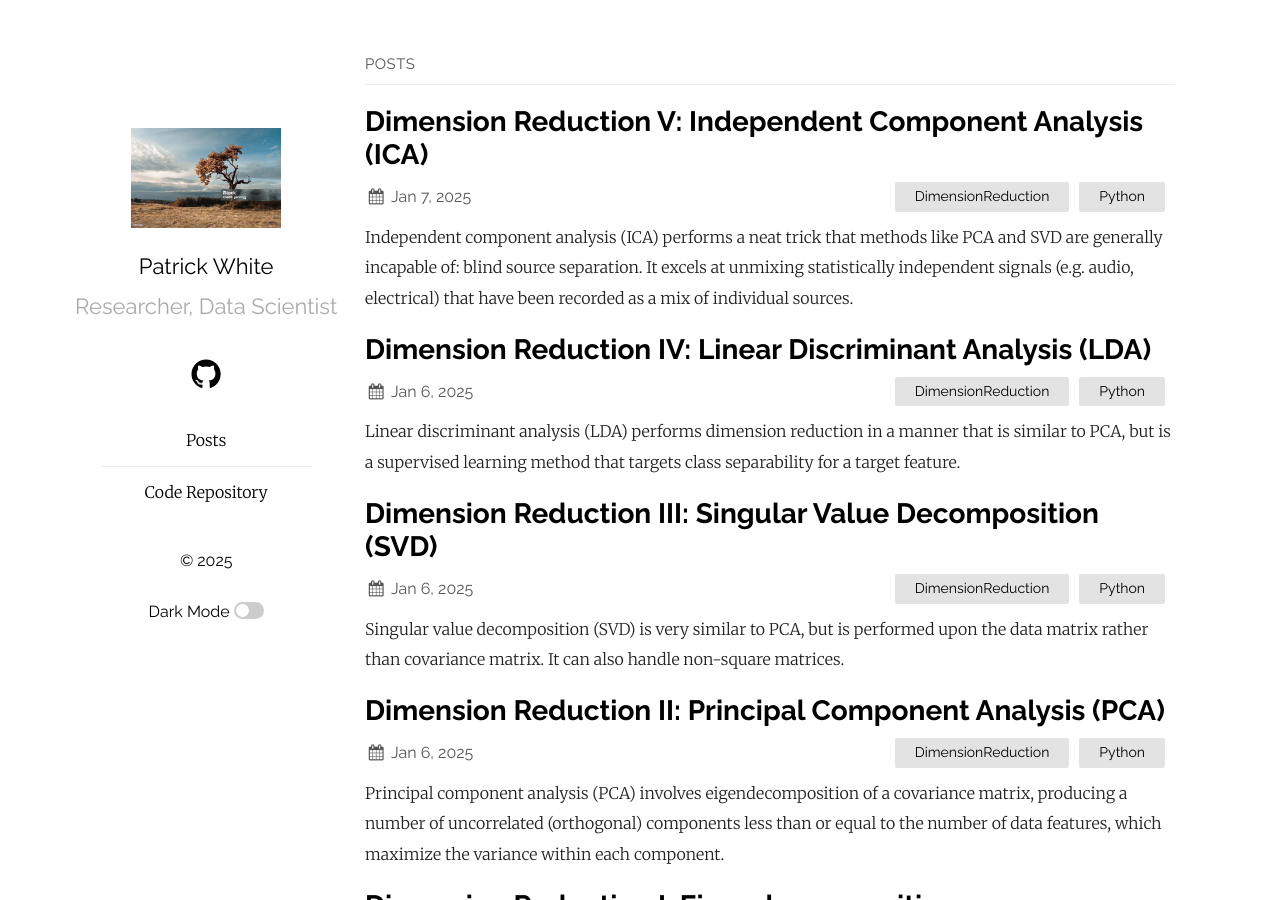
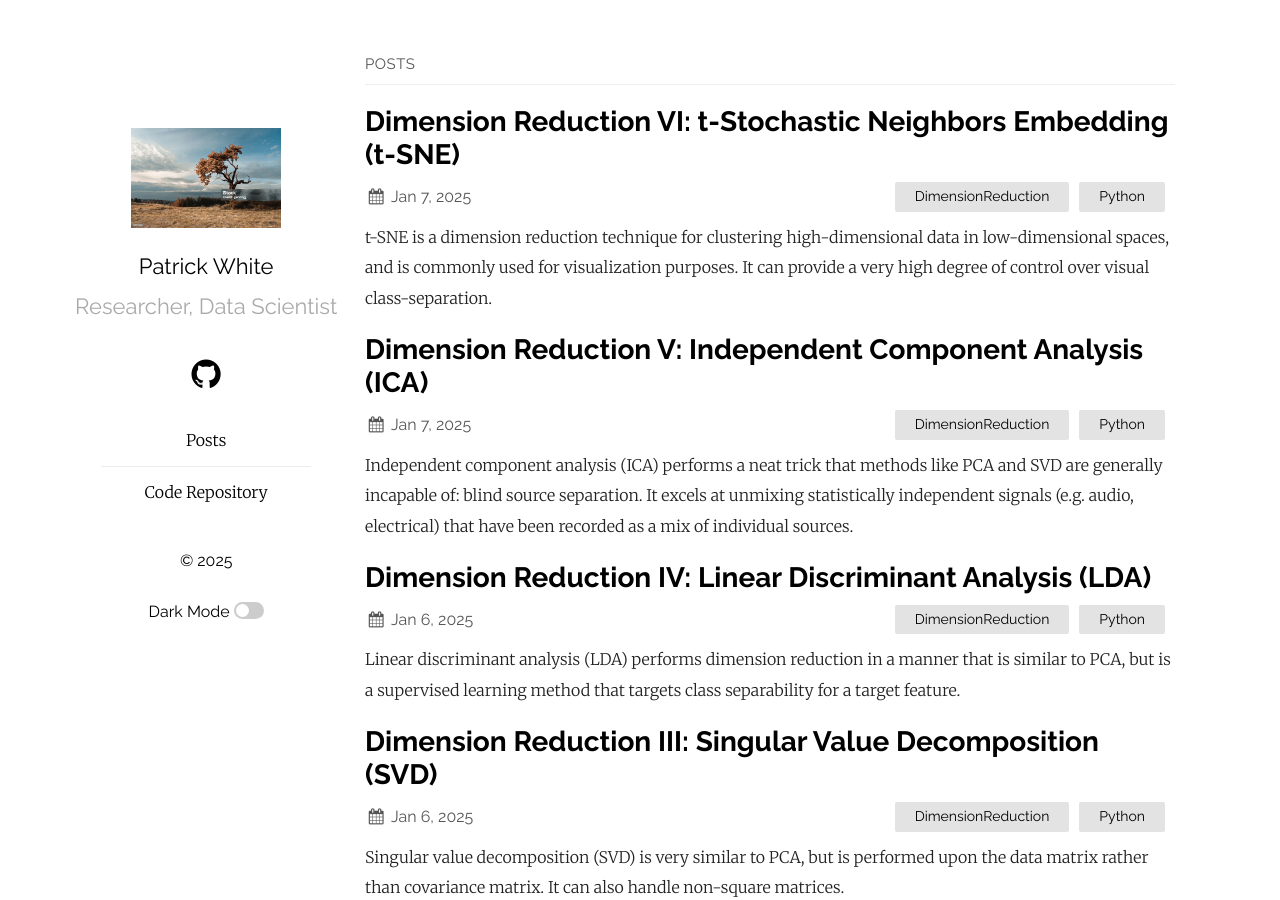
Before and after one commit to pw598/pw598.github.io, a Jekyll site: the page built from index.md, in a window 1280 px wide and 900 px high. Built offline with Jekyll 4.4.1, drawn with Linux system fonts in a browser that asks for light colours; some of the changed lines change nothing that is shown.

Commit message:
Add files via upload

````diff
--- a/_posts/2025-01-07-Dimension-Reduction-V-ICA.md
+++ b/_posts/2025-01-07-Dimension-Reduction-V-ICA.md
@@ -225,7 +225,7 @@ ICA excels at the ‘cocktail party’ problem (i.e., blind source separation) o
 
 # What’s Next?
 
-We’ve concluded the dimension reduction techniques that rely heavily on linear algebra, and techniques like eigendecomposition. The next article covers t-Stochastic Neighbor Embedding (t-SNE), a probabilistically driven method for clustering, and the following article will cover a similar technique called uniform manifold approximation projection (UMAP).
+We’ve concluded the dimension reduction techniques that rely heavily on linear algebra, and techniques like eigendecomposition. The next article covers t-Stochastic Neighbors Embedding (t-SNE), a probabilistically driven method for clustering, and the following article will cover a similar technique called uniform manifold approximation projection (UMAP).
 
 
 
--- /dev/null
+++ b/_posts/2025-01-07-Dimension-Reduction-VI-t-SNE.md
@@ -0,0 +1,199 @@
+---
+layout: post
+title:  "Dimension Reduction VI: t-Stochastic Neighbors Embedding (t-SNE)"
+date:   2025-01-07 00:00:00 +0000
+categories: DimensionReduction Python
+---
+
+
+t-SNE is a dimension reduction technique for clustering high-dimensional data in low-dimensional spaces, and is commonly used for visualization purposes. It can provide a very high degree of control over visual class-separation.
+
+
+
+<img src="https://github.com/pw598/pw598.github.io/blob/main/_posts/images/dr6.png?raw=true" style="height: 500px; width:auto;">
+
+
+# Outline
+
+- Theoretical Foundation
+- Implementation
+- PCA as a Baseline
+- t-SNE
+- Visualizing Perplexity
+- Scikit-Learn Implementation Details
+    - Parameters
+    - Attributes
+    - Methods
+
+
+
+# Theoretical Foundation
+
+t-SNE, an alternative to regular (Gaussian) SNE, is used to project data from a high-dimensional space to a lower-dimensional space, primarily for the purpose of visualizing high-dimensional data in a 2D or 3D map. Utilizing the t-distribution instead of the Gaussian reduces the tendency for points to be crowded together in the center of the map. For high-dimensional data that lies on or near a nonlinear manifold, t-SNE will tend to be more effective than linear methods.
+
+SNE and t-SNE start by converting the high-dimensional Euclidean distances between points into conditional probabilities that represent similarities. The similarity of data point $x_j$ to $x_i$ is the conditional probability $p_{j|i}$ that point $x_i$ would pick $x_j$ as its neighbor if neighbors are picked in proportion to their probability density under a Gaussian (SNE) or t-distribution (t-SNE) centered at $x_i$. We set $p_{i|i}$ to zero, because we're only interested in pairwise similarities.
+
+SNE and t-SNE aim to find a low-dimensional representation that minimizes KL divergence over all points, using gradient descent.
+
+<p>$C = \sum_i KL(P_i || Q_i) = \sum_i \sum_j p_{j|i} ~log \frac{p_{j|i}}{q_{j|i}}$</p>
+
+An alternative to minimizing divergences between conditional probabilities $p_{j|i}$ and $q_{j|i}$ is to minimize a single KL divergence.
+
+$C = KL(P||Q) = \sum_i \sum_j p_{ij} ~log \frac{p_{ij}}{q_{ij}}$
+
+This is called symmetric because $p_{ij} = p_{ji}$ and $q_{ij} = q_{ji}$. For Gaussian SNE, the pairwise similarities in the low-dimensional space are given by:
+
+<p>$q_{ij} = \frac{ exp( - ||y_i-y_j||^2 ) }{ \sum_{k \neq l} exp( - ||y_k-y_l||^2 ) }$</p>
+
+<p>$p_{ij} = \frac{ exp( - ||x_i-x_j||^2 / 2 \sigma^2 ) }{ \sum_{k \neq l} exp( - ||x_k-x_l||^2 / 2 \sigma^2 ) }$</p>
+
+If the data points are approximately uniformly distributed in the region around i in a high (e.g. $10$) dimensional manifold, and we try to model the distances from $i$ to the other data points in a two-dimensional map, we get the crowding problem. The area of the two-dimensional map that is available to accommodate moderately distant data points will not be nearly large enough compared to the area available to accommodate nearby data points.
+
+Since symmetric SNE matches the joint probabilities of pairs of data points in the high-dimension and low-dimension space rather than their distances, we have a natural way of alleviating the crowding problem. In the high-dimensional space, we convert distances into probabilities using a Gaussian, and in the low-dimensional map, we use a distribution with heavier tails. In t-SNE, we use a t-distribution with one degree of freedom (a Cauchy distribution) in the low-dimension map.
+
+<p>$q_{ij} = \frac{ (1 + ||y_i-y_j||^2)^{-1} }{ \sum_{k \neq l} (1 + ||y_k-y_l||^2)^{-1} }$</p>
+
+Perplexity is a hyperparameter specified by the user, and can be interpreted as a smooth measure of the effective number of neighbors. Typical values are between $5$ and $50$.
+
+$\text{Perp}(P_i) = 2^{H(P_i)}$
+
+where $H(P_i)$ is the entropy of $P_i$ in bits.
+
+<p>$H(P_i) = - \sum p_{j|i} ~log_2 p_{j|i}$</p>
+
+
+
+# Implementation
+
+Scikit-Learn has an implementation, the <code>sklearn.manifold.TSNE</code> class. It will require that the following dependency is up to date.
+
+```python
+# !pip install threadpoolctl==3.1.0
+```
+
+Image data will make for a good example, so I'll import the <a href="https://scikit-learn.org/stable/modules/generated/sklearn.datasets.load_digits.html#sklearn.datasets.load_digits">MNIST</a> dataset from sklearn. This gives us 1797 instances of digits labeled 1 through 10. A higher-dimensional version with a greater number of samples is available, however t-SNE's main weakness is an inability to handle compute-intensive operations very quickly (we'll revisit this in the next article on UMAP).
+
+```python
+from sklearn.datasets import load_digits
+
+digits = load_digits()
+X, y = digits.data, digits.target
+n_samples, n_features = X.shape
+```
+
+
+# PCA as a Baseline
+
+As a baseline to compare to, I'll use PCA to project the data onto two dimensions.
+
+```python
+import matplotlib.pyplot as plt
+from sklearn.decomposition import PCA
+import seaborn as sns
+sns.set_theme(style='whitegrid')
+
+pca = PCA(n_components=2)
+transformed = pca.fit_transform(X)
+
+plt.scatter(transformed[:,0:1], transformed[:,1:2], c=y, cmap=sns.color_palette('Accent', as_cmap=True))
+plt.title('PCA-Reduced Data');
+```
+
+<img src="https://github.com/pw598/pw598.github.io/blob/main/_posts/images/dr6-1.png?raw=true" style="height: 450px; width:auto;">
+
+
+Not terrible, there is definitely some clustering evident. But, we would like to be better able to isolate the clusters, if possible.
+
+
+
+# t-SNE
+
+Now, we'll see how the data looks when t-SNE is used to project is onto two dimensions.
+
+```python
+from sklearn.manifold import TSNE
+
+tsne = TSNE(n_components=2, random_state=123)
+transformed = tsne.fit_transform(X)
+
+plt.scatter(transformed[:,0:1],transformed[:,1:2], c=y, cmap=sns.color_palette('Accent', as_cmap=True));
+```
+
+<img src="https://github.com/pw598/pw598.github.io/blob/main/_posts/images/dr6-2.png?raw=true" style="height: 450px; width:auto;">
+
+We see much better class-separability. We can actually control the ratio of inter-cluster distance to intra-cluster distance using the perplexity parameter, although as it gets high enough, the data will start to fan out again (we usually pick values between 5 and 50). Above, we allowed it to use the default setting, which is 30.
+
+
+
+# Visualizing Perplexity
+
+The below illustrates how the sklearn MNIST data looks at varying levels of perplexity.
+
+```python
+fig, ax = plt.subplots(3, 3, figsize = (15, 15))
+
+perps = [ [1,2,3], [5,25,50] , [100,200,500] ]
+
+for i in range(3):
+    for j in range(3):
+        tsne = TSNE(n_components=2, perplexity=perps[i][j], random_state=123)
+        transformed = tsne.fit_transform(X)
+        ax[i][j].scatter(transformed[:,0:1],transformed[:,1:2], c=y, cmap=sns.color_palette('Accent', as_cmap=True))
+        ax[i][j].set_title(f"Perplexity = {perps[i][j]}")
+```
+
+<img src="https://github.com/pw598/pw598.github.io/blob/main/_posts/images/dr6-3.png?raw=true" style="height: 1100px; width:auto;">
+
+
+
+# Advantages and Limitations
+
+t-SNE can reveal clusters and patterns in data that may not be evident with other methods of dimension reduction. By preserving the local structure of data, minimizing the similarities of nearby points in a high-dimensional space, it excels at making high-dimensional data visually interpretable. In terms of limitations, it does not excel at low-rank approximation, the way a method like SVD might. The results are sensitive to the choice of parameters and multiple runs can yield different results due to its stochastic nature. Perhaps most importantly, it is a computationally expensive method that can be very slow for large datasets.
+
+The next article in the series, on UMAP, offers an alternative with very similar functionality, but a much faster solving algorithm.
+
+
+
+# Scikit-Learn Implementation Details
+
+## Parameters
+
+- <code>n_components</code> (default=2): dimension of the embedded space.
+
+- <code>perplexity</code> (default=30.0): related to the number of nearest neighbors used in other manifold learning algorithms. Larger datasets usually require higher perplexity. It must be lower than the number of samples.
+
+- <code>early_exaggeration</code> (default=12.0): controls how tight natural clusters in the original space are in the embedded space and how much space will be between them. For larger values, the space between natural clusters will be larger in the embedded space.
+
+- <code>learning_rate</code> (default='auto'): step-size to take during iterations of training. If too high, the data may look like a ball, with points equidistant. If too low, most points may look compressed in a dense cloud.
+
+- <code>max_iter</code> (default=300): max number of training iterations.
+
+- <code>metric</code> (default='euclidean'): the metric to use in calculating pairwise differences. This can be a metric listed in pairwise.PAIRWISE_DISTANCE_FUNCTIONS or another callable function.
+
+- <code>random_state</code> (default=None): random seed for reproducibility.
+
+
+## Attributes
+
+- <code>embedding_</code>: stores the embedding vectors.
+
+- <code>kl_divergence</code>: KL divergence after optimization.
+
+- <code>n_features_in</code>: number of features seen during fit.
+
+
+## Methods
+
+- <code>fit</code>: fit an instance of the model to the data.
+
+- <code>fit_transform</code>: fit an instance of the model to the data, and apply the dimensionality reduction to the data.
+
+
+
+# References
+
+- Van der Maaten, L. (2008). Visualizing Data using t-SNE. Journal of Machine Learning Research. [https://doi.org/2579-2605](https://doi.org/2579-2605)
+
+- Scikit-Learn (n.d.). Manifold Learning. Scikit-Learn User Guide. [https://scikit-learn.org/stable/modules/manifold.html#t-sne](https://scikit-learn.org/stable/modules/manifold.html#t-sne)
+
+- [https://www.kaggle.com/code/jeffd23/visualizing-word-vectors-with-t-sne](https://www.kaggle.com/code/jeffd23/visualizing-word-vectors-with-t-sne)
````
Also changed, not shown: _posts/images/dr6-1.png (added), _posts/images/dr6-2.png (added), _posts/images/dr6.png (added), _posts/images/dr7.png (added), 1 other file.
